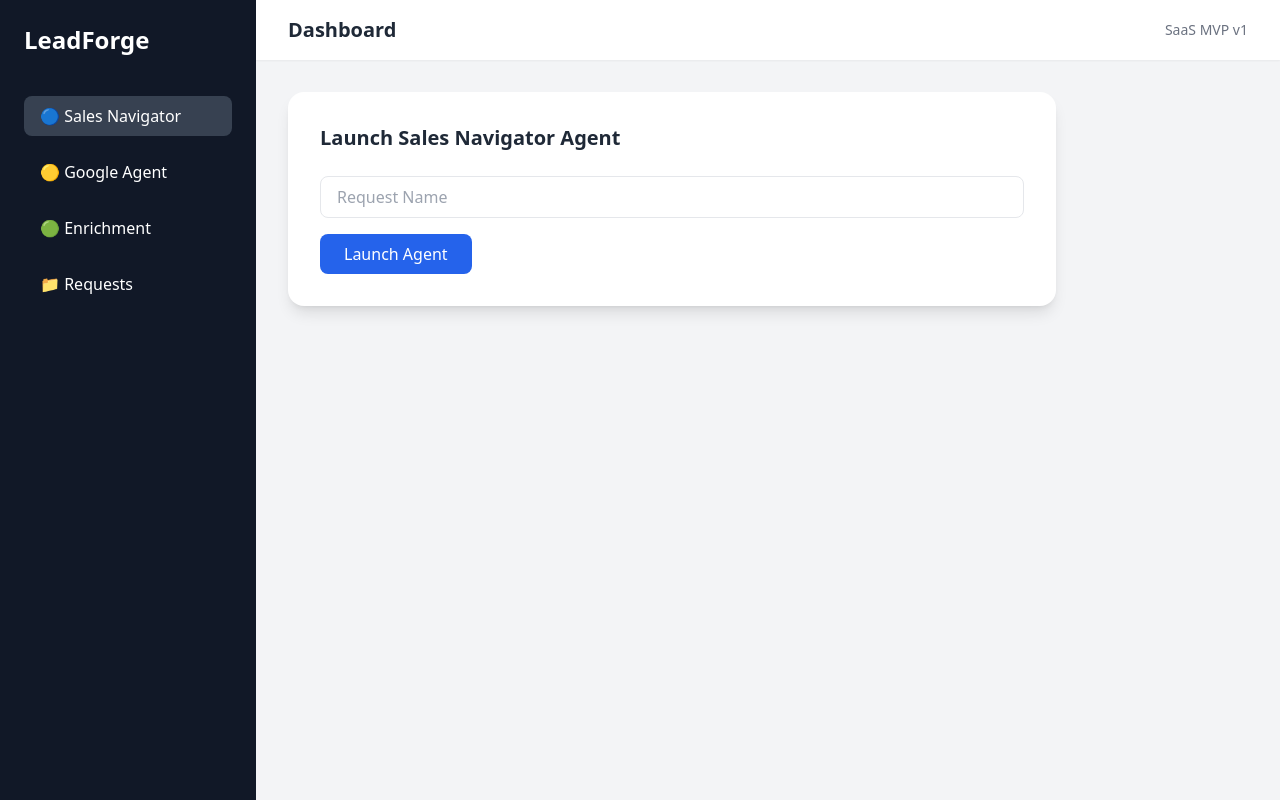
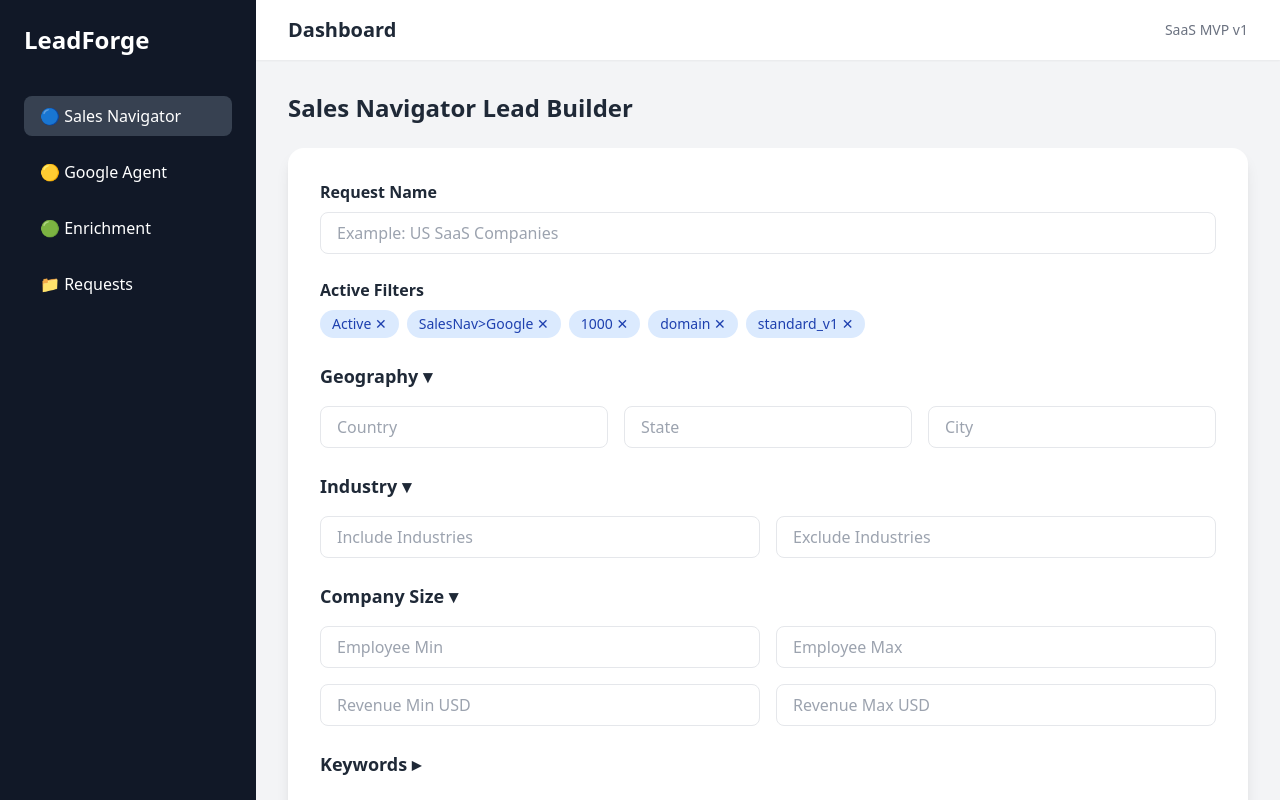
Before and after one commit to kiruba11k/Account-Building-Agents-SAAS, a React (Vite) app in the folder frontend/: page / in a window 1280 px wide. Shown: the top 800 px of the page. Built offline with nearby package versions, Linux system fonts and the light colour scheme; no server answers.

Commit message:
Update SalesNav.jsx

```diff
--- a/frontend/src/pages/SalesNav.jsx
+++ b/frontend/src/pages/SalesNav.jsx
@@ -4,35 +4,87 @@
 
 export default function SalesNav() {
 
-  const [name, setName] = useState("");
+  const navigate = useNavigate();
+
   const [loading, setLoading] = useState(false);
 
-  const navigate = useNavigate();
+  const [sections, setSections] = useState({
+    geo: true,
+    industry: true,
+    company: true,
+    funding: false,
+    keywords: false,
+    extraction: false
+  });
 
-  const launch = async () => {
+  const toggle = (key) => {
+    setSections({ ...sections, [key]: !sections[key] });
+  };
 
-    if (!name) {
-      alert("Please enter request name");
-      return;
-    }
+  const [formData, setFormData] = useState({
+
+    request_name: "",
+
+    geo_country: "",
+    geo_region_state: "",
+    geo_city: "",
+
+    industry_include: "",
+    industry_exclude: "",
+
+    org_type: "",
+
+    employee_min: "",
+    employee_max: "",
+
+    revenue_min_usd: "",
+    revenue_max_usd: "",
+
+    keywords_include: "",
+    keywords_exclude: "",
+
+    funding_stage_include: "",
+
+    founded_year_min: "",
+    founded_year_max: "",
+
+    company_status: "Active",
+
+    source_priority: "SalesNav>Google",
+
+    max_results: 1000,
+
+    dedupe_key: "domain",
+
+    output_fields_profile: "standard_v1",
+
+    notes: ""
+  });
+
+  const handleChange = (e) => {
+
+    const { name, value } = e.target;
+
+    setFormData({
+      ...formData,
+      [name]: value
+    });
+
+  };
+
+  const launchAgent = async () => {
 
     setLoading(true);
 
     try {
 
-      const res = await API.post("/api/run-salesnav", {
-        request_name: name
-      });
+      const res = await API.post("/api/run-salesnav", formData);
 
-      const requestId = res.data.request_id;
-
-      // redirect to results page
-      navigate(`/results/${requestId}`);
+      navigate(`/results/${res.data.request_id}`);
 
     } catch (err) {
 
-      console.error(err);
-      alert("Failed to launch agent");
+      alert("Agent launch failed");
 
     }
 
@@ -40,29 +92,359 @@
 
   };
 
+  const removeFilter = (key) => {
+
+    setFormData({
+      ...formData,
+      [key]: ""
+    });
+
+  };
+
+  const activeFilters = Object.entries(formData)
+    .filter(([k, v]) => v && k !== "request_name" && k !== "notes");
+
   return (
 
-    <div className="max-w-3xl">
+    <div className="max-w-6xl">
 
-      <div className="bg-white rounded-2xl shadow-lg p-8">
+      <h2 className="text-2xl font-bold mb-6">
+        Sales Navigator Lead Builder
+      </h2>
 
-        <h3 className="text-xl font-semibold mb-6">
-          Launch Sales Navigator Agent
-        </h3>
+      <div className="bg-white rounded-2xl shadow-lg p-8 space-y-6">
 
-        <input
-          className="w-full border rounded-lg px-4 py-2 mb-4 focus:ring-2 focus:ring-blue-500"
-          placeholder="Request Name"
-          value={name}
-          onChange={(e) => setName(e.target.value)}
-        />
+        {/* Request Name */}
+
+        <div>
+
+          <label className="font-semibold block mb-2">
+            Request Name
+          </label>
+
+          <input
+            name="request_name"
+            value={formData.request_name}
+            onChange={handleChange}
+            className="w-full border px-4 py-2 rounded-lg"
+            placeholder="Example: US SaaS Companies"
+          />
+
+        </div>
+
+        {/* Active Filters */}
+
+        {activeFilters.length > 0 && (
+
+          <div>
+
+            <p className="font-semibold mb-2">Active Filters</p>
+
+            <div className="flex flex-wrap gap-2">
+
+              {activeFilters.map(([key, value]) => (
+
+                <span
+                  key={key}
+                  className="bg-blue-100 text-blue-800 px-3 py-1 rounded-full text-sm cursor-pointer"
+                  onClick={() => removeFilter(key)}
+                >
+                  {value} ✕
+                </span>
+
+              ))}
+
+            </div>
+
+          </div>
+
+        )}
+
+        {/* Geography */}
+
+        <div>
+
+          <button
+            onClick={() => toggle("geo")}
+            className="font-semibold text-lg"
+          >
+            Geography {sections.geo ? "▾" : "▸"}
+          </button>
+
+          {sections.geo && (
+
+            <div className="grid grid-cols-3 gap-4 mt-4">
+
+              <input
+                name="geo_country"
+                value={formData.geo_country}
+                onChange={handleChange}
+                placeholder="Country"
+                className="border px-4 py-2 rounded-lg"
+              />
+
+              <input
+                name="geo_region_state"
+                value={formData.geo_region_state}
+                onChange={handleChange}
+                placeholder="State"
+                className="border px-4 py-2 rounded-lg"
+              />
+
+              <input
+                name="geo_city"
+                value={formData.geo_city}
+                onChange={handleChange}
+                placeholder="City"
+                className="border px-4 py-2 rounded-lg"
+              />
+
+            </div>
+
+          )}
+
+        </div>
+
+        {/* Industry */}
+
+        <div>
+
+          <button
+            onClick={() => toggle("industry")}
+            className="font-semibold text-lg"
+          >
+            Industry {sections.industry ? "▾" : "▸"}
+          </button>
+
+          {sections.industry && (
+
+            <div className="grid grid-cols-2 gap-4 mt-4">
+
+              <input
+                name="industry_include"
+                value={formData.industry_include}
+                onChange={handleChange}
+                placeholder="Include Industries"
+                className="border px-4 py-2 rounded-lg"
+              />
+
+              <input
+                name="industry_exclude"
+                value={formData.industry_exclude}
+                onChange={handleChange}
+                placeholder="Exclude Industries"
+                className="border px-4 py-2 rounded-lg"
+              />
+
+            </div>
+
+          )}
+
+        </div>
+
+        {/* Company Size */}
+
+        <div>
+
+          <button
+            onClick={() => toggle("company")}
+            className="font-semibold text-lg"
+          >
+            Company Size {sections.company ? "▾" : "▸"}
+          </button>
+
+          {sections.company && (
+
+            <div className="grid grid-cols-2 gap-4 mt-4">
+
+              <input
+                name="employee_min"
+                value={formData.employee_min}
+                onChange={handleChange}
+                placeholder="Employee Min"
+                className="border px-4 py-2 rounded-lg"
+              />
+
+              <input
+                name="employee_max"
+                value={formData.employee_max}
+                onChange={handleChange}
+                placeholder="Employee Max"
+                className="border px-4 py-2 rounded-lg"
+              />
+
+              <input
+                name="revenue_min_usd"
+                value={formData.revenue_min_usd}
+                onChange={handleChange}
+                placeholder="Revenue Min USD"
+                className="border px-4 py-2 rounded-lg"
+              />
+
+              <input
+                name="revenue_max_usd"
+                value={formData.revenue_max_usd}
+                onChange={handleChange}
+                placeholder="Revenue Max USD"
+                className="border px-4 py-2 rounded-lg"
+              />
+
+            </div>
+
+          )}
+
+        </div>
+
+        {/* Keywords */}
+
+        <div>
+
+          <button
+            onClick={() => toggle("keywords")}
+            className="font-semibold text-lg"
+          >
+            Keywords {sections.keywords ? "▾" : "▸"}
+          </button>
+
+          {sections.keywords && (
+
+            <div className="grid grid-cols-2 gap-4 mt-4">
+
+              <input
+                name="keywords_include"
+                value={formData.keywords_include}
+                onChange={handleChange}
+                placeholder="Include Keywords"
+                className="border px-4 py-2 rounded-lg"
+              />
+
+              <input
+                name="keywords_exclude"
+                value={formData.keywords_exclude}
+                onChange={handleChange}
+                placeholder="Exclude Keywords"
+                className="border px-4 py-2 rounded-lg"
+              />
+
+            </div>
+
+          )}
+
+        </div>
+
+        {/* Funding */}
+
+        <div>
+
+          <button
+            onClick={() => toggle("funding")}
+            className="font-semibold text-lg"
+          >
+            Funding {sections.funding ? "▾" : "▸"}
+          </button>
+
+          {sections.funding && (
+
+            <div className="grid grid-cols-2 gap-4 mt-4">
+
+              <input
+                name="funding_stage_include"
+                value={formData.funding_stage_include}
+                onChange={handleChange}
+                placeholder="Funding Stage"
+                className="border px-4 py-2 rounded-lg"
+              />
+
+              <input
+                name="founded_year_min"
+                value={formData.founded_year_min}
+                onChange={handleChange}
+                placeholder="Founded Year Min"
+                className="border px-4 py-2 rounded-lg"
+              />
+
+              <input
+                name="founded_year_max"
+                value={formData.founded_year_max}
+                onChange={handleChange}
+                placeholder="Founded Year Max"
+                className="border px-4 py-2 rounded-lg"
+              />
+
+            </div>
+
+          )}
+
+        </div>
+
+        {/* Extraction Settings */}
+
+        <div>
+
+          <button
+            onClick={() => toggle("extraction")}
+            className="font-semibold text-lg"
+          >
+            Extraction Settings {sections.extraction ? "▾" : "▸"}
+          </button>
+
+          {sections.extraction && (
+
+            <div className="grid grid-cols-2 gap-4 mt-4">
+
+              <input
+                name="max_results"
+                value={formData.max_results}
+                onChange={handleChange}
+                placeholder="Max Results"
+                className="border px-4 py-2 rounded-lg"
+              />
+
+              <input
+                name="dedupe_key"
+                value={formData.dedupe_key}
+                onChange={handleChange}
+                placeholder="Dedupe Key"
+                className="border px-4 py-2 rounded-lg"
+              />
+
+              <textarea
+                name="notes"
+                value={formData.notes}
+                onChange={handleChange}
+                placeholder="Notes"
+                className="border px-4 py-2 rounded-lg col-span-2"
+              />
+
+            </div>
+
+          )}
+
+        </div>
+
+        {/* Live Query Preview */}
+
+        <div className="bg-gray-100 p-4 rounded-lg text-sm">
+
+          <p className="font-semibold mb-1">Query Preview</p>
+
+          Searching for companies in <b>{formData.geo_country || "any location"}</b>
+          {formData.industry_include && (
+            <> within <b>{formData.industry_include}</b> industry</>
+          )}
+          {formData.employee_min && (
+            <> with at least <b>{formData.employee_min}</b> employees</>
+          )}.
+
+        </div>
+
+        {/* Launch */}
 
         <button
-          onClick={launch}
-          disabled={loading}
-          className="bg-blue-600 text-white px-6 py-2 rounded-lg hover:bg-blue-700 transition disabled:opacity-50"
+          onClick={launchAgent}
+          className="bg-blue-600 text-white px-6 py-3 rounded-lg hover:bg-blue-700 transition"
         >
-          {loading ? "Launching..." : "Launch Agent"}
+          {loading ? "Launching Agent..." : "Launch Agent"}
         </button>
 
       </div>
```
